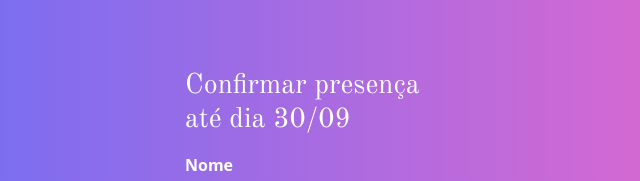
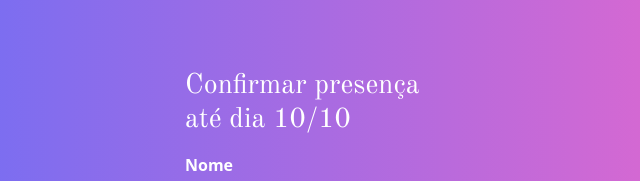
Before and after one commit to mthrib/aniversarioteste, a plain HTML site: page index.html in a window 1280 px wide. Shown: the part 159-340 px from the top of the page, 320-960 px from the left. Drawn offline with nearby package versions, Linux system fonts and the light colour scheme.

Commit message:
Update index.html

```diff
--- a/index.html
+++ b/index.html
@@ -20,7 +20,7 @@
         <h1 class="">Sophia XV</h1>
     <main class="container-lg w-100 m-auto form-container">
         <form class="px-4" action="https://api.sheetmonkey.io/form/bmMNzfyGx3wfrU7EcaECfT" method="post" >
-            <h2 class="h3 mb-3 fw-normal presenca">Confirmar presença até dia 30/09</h2>
+            <h2 class="h3 mb-3 fw-normal presenca">Confirmar presença até dia 10/10</h2>
             <div class="">
                 <label for="bg-transparent">Nome</label>
                 <input type="text" class="name" id="floatingInput" placeholder="Digite seu Nome" name="Nome" required>
```
